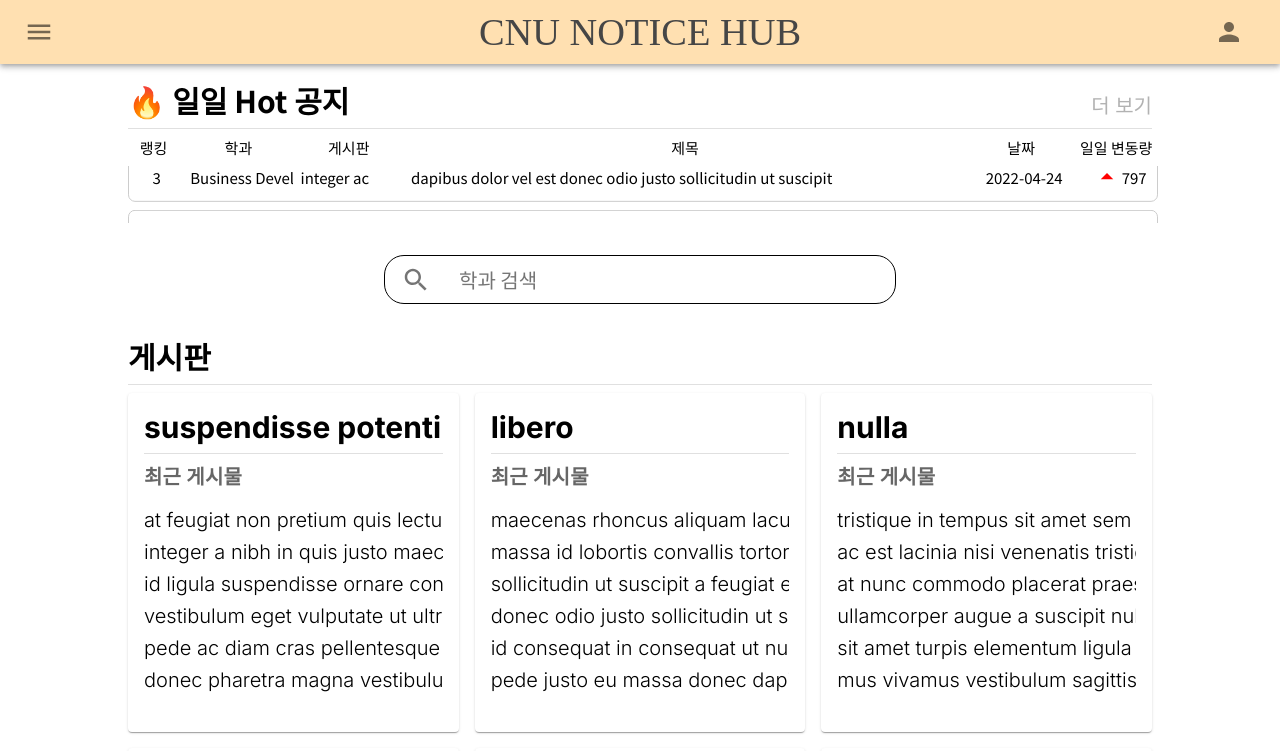
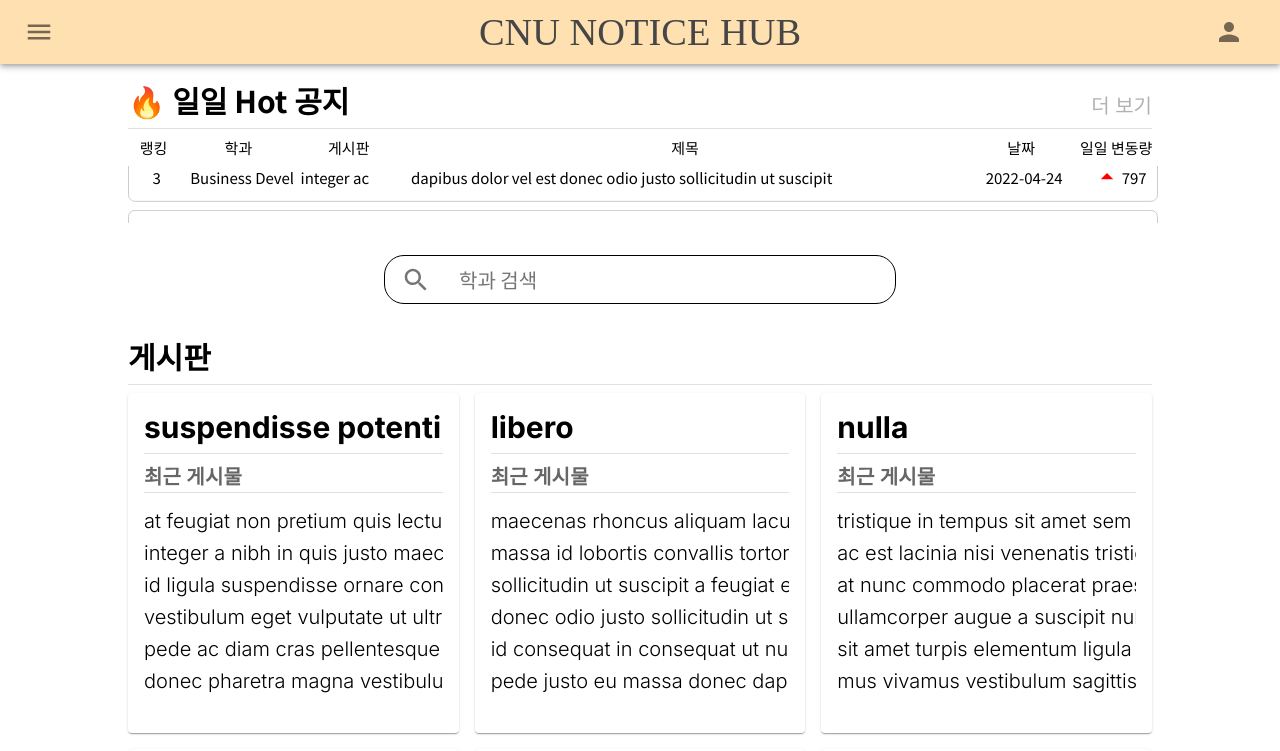
Before and after one commit to MoaMoaGGyung/MMGG-FE, a React (Vite) app: page / in a window 1280 px wide. Shown: the top 751 px of the page. Built offline with nearby package versions, Linux system fonts and the light colour scheme; a web font is replaced by a local one.

Commit message:
refact : BulletinSection의 게시판과 게시물 영역 사이에 Divider 삽입

```diff
--- a/src/components/BulletinSection/index.tsx
+++ b/src/components/BulletinSection/index.tsx
@@ -48,6 +48,7 @@ const BulletinSection = ({ keyword }: BulletinSectionType) => {
                                         최근 게시물
                                     </Typography>
                                 </Stack>
+                                <Divider sx={{ width: "100%" }} />
                                 <Stack direction={"column"} spacing={1} py={2}>
                                     {recent_posts.map(
                                         ({ title, link }, index) => {
```
